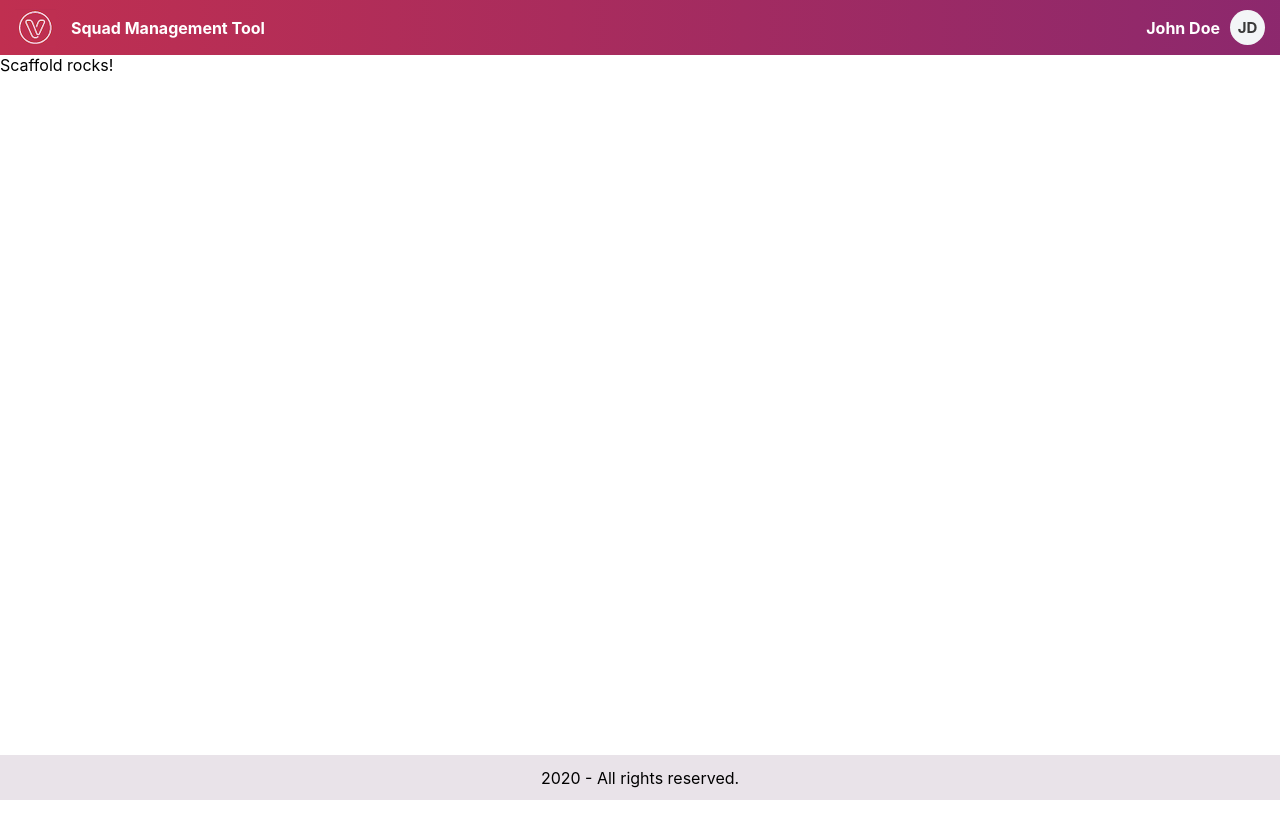
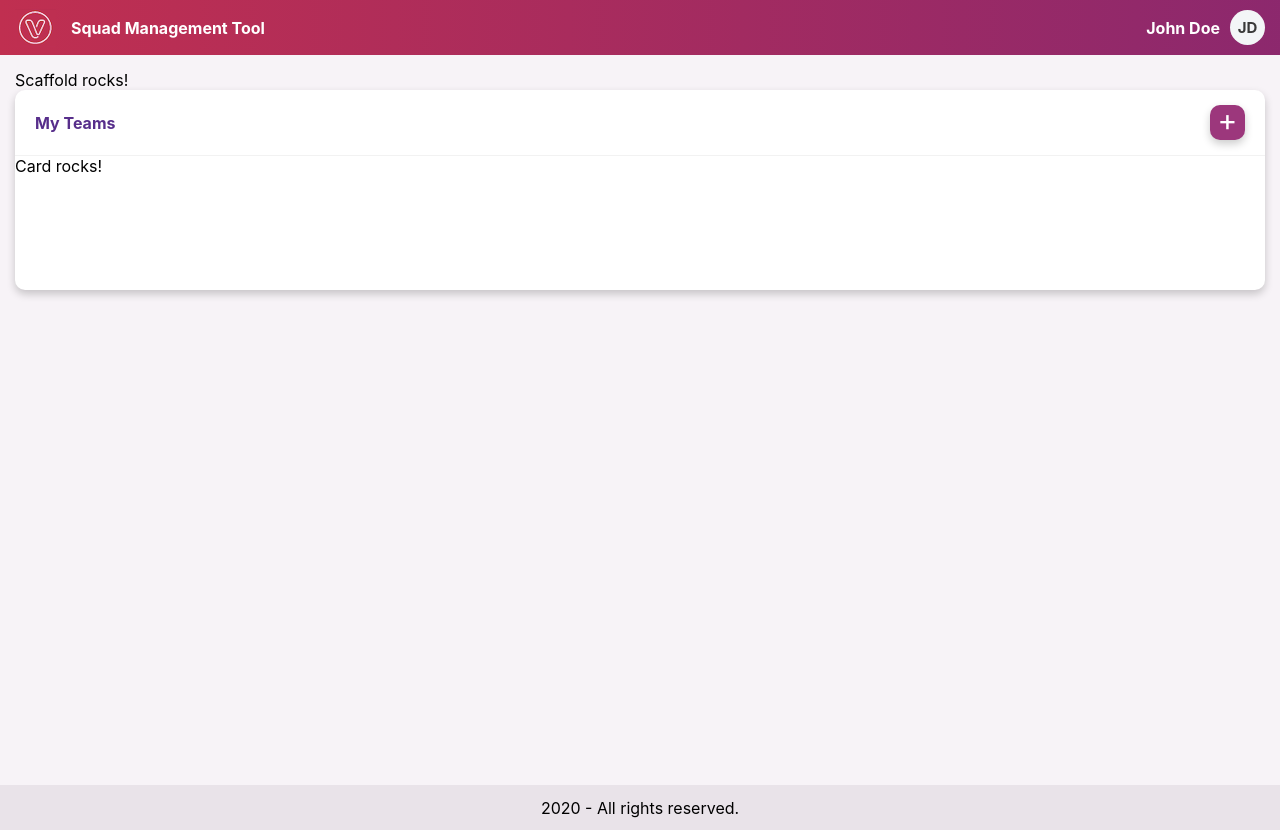
Before and after one commit to edsonsenna/squad-management, a React (Create React App) app: page / in a window 1280 px wide. Shown: the top 830 px of the page. Before the commit the page ends 800 px from the top, so only its background shows below. Built offline with nearby package versions, Linux system fonts and the light colour scheme.

Commit message:
Creating Card Component

```diff
--- a/src/App.tsx
+++ b/src/App.tsx
@@ -1,7 +1,7 @@
 import React from 'react';
 
 import './App.css';
-import Scaffold from './components/scaffold/Scaffold';
+import Scaffold from './components/Scaffold/Scaffold';
 
 function App() {
   return (
--- /dev/null
+++ b/src/components/Card/Card.tsx
@@ -0,0 +1,30 @@
+import React from 'react';
+
+import './styles.css';
+
+interface CardProps {
+    title: String,
+    hasCreateButton?: boolean,
+    children?: any
+}
+
+const Card = ({ title, hasCreateButton, children }: CardProps) => {
+    return(
+        <div className="card">
+            <div className="card-header">
+                <span>{title}</span>
+                { hasCreateButton && (
+                    <div className="create-button">
+                        <span>+</span>
+                    </div>
+                )}
+            </div>
+            <div className="card-content">
+                {children}
+            </div>
+            Card rocks!
+        </div>
+    )
+}
+
+export default Card;
--- /dev/null
+++ b/src/components/Card/styles.css
@@ -0,0 +1,44 @@
+.card {
+    width: 100%;
+    min-height: 200px;
+    background: white;
+    border-radius: 10px;
+    box-shadow: 0 4px 8px 0 rgba(0,0,0,0.2);
+}
+
+.card-header {
+    padding: 0 20px;
+    display: flex;
+    flex-direction: row;
+    height: 65px;
+    align-items: center;
+    border-bottom: solid 1px #f2f2f2;
+    color: #572e8b;
+    font-weight: bold;
+    justify-content: space-between;
+}
+
+.create-button {
+    background-color: #9c377c;
+    color: white;
+    width: 35px;
+    height: 35px;
+    border-radius: 10px;
+    box-shadow: 0 4px 8px 0 rgba(0,0,0,0.2);
+    transition: 0.3s;
+    display: flex;
+    flex-direction: row;
+    justify-content: center;
+    align-items: center;
+    font-size: 30px;
+    font-weight: normal;
+}
+
+.create-button > span {
+    height: 41px;
+}
+
+.create-button:hover {
+    cursor: pointer;
+    box-shadow: 0 4px 8px 0 rgba(0,0,0,0.6);
+}
--- a/src/components/scaffold/Scaffold.tsx
+++ b/src/components/scaffold/Scaffold.tsx
@@ -1,5 +1,6 @@
 import React from 'react';
 import Logo from '../../assets/img/logo.png';
+import Card from '../Card/Card';
 
 import './styles.css';
 
@@ -20,6 +21,7 @@ const Scaffold = () => {
             </header>
             <div className="content">
                 Scaffold rocks!
+                <Card title="My Teams" hasCreateButton={true}></Card>
             </div>
             <footer>2020 - All rights reserved.</footer>
         </div>
--- a/src/components/scaffold/styles.css
+++ b/src/components/scaffold/styles.css
@@ -2,12 +2,14 @@
     display: flex;
     flex-direction: column;
     min-height: 100vh;
+    background-color: #f7f3f7;
 }
 
 .content {
-    width: 100vw;
+    width: calc(100% - 30px);
     height: 100%;
     min-height: calc(100vh - 100px);
+    padding: 15px;
 }
 
 .company-info,
```
Also changed, not shown: 1 other file (tests, documents, lock files or other folders).
